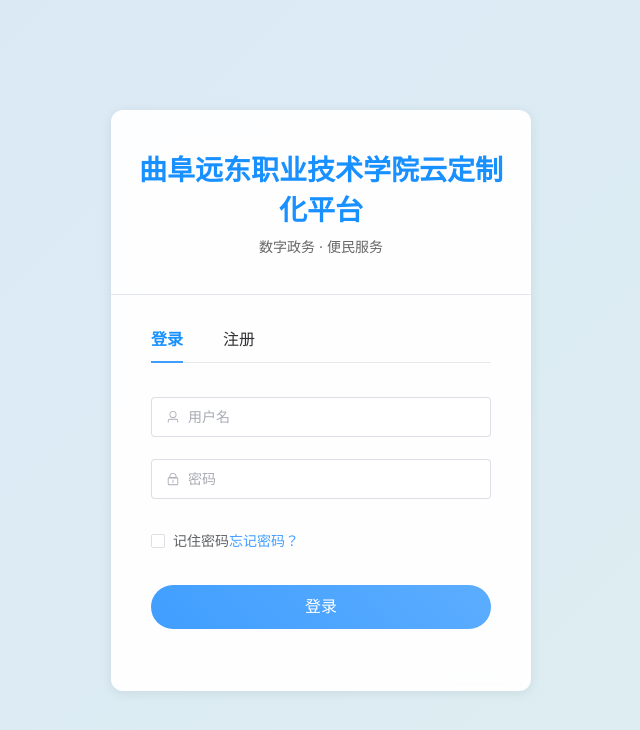
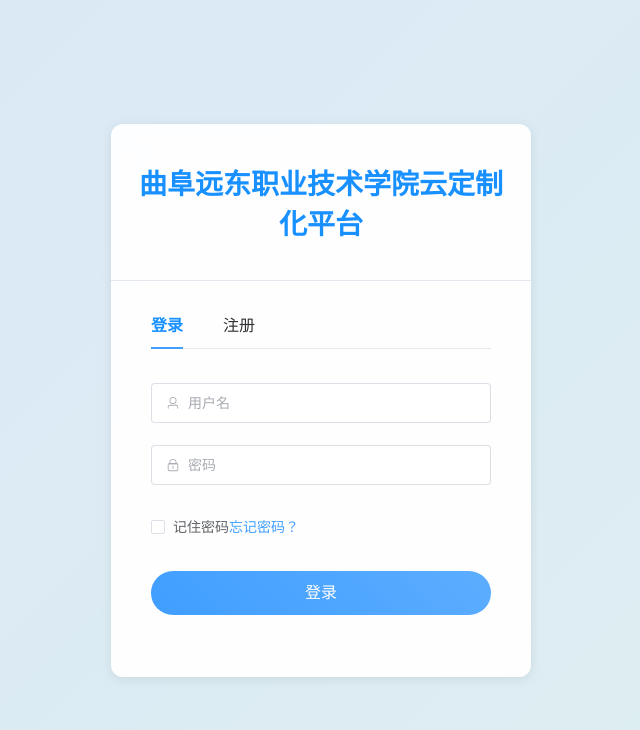
Before and after one commit to sdjnzt/qfyd, a Vue app: page /qfyd/login in a window 1280 px wide. Shown: the top 730 px of the page, without its empty margins (319-959 px from the left). Built offline with nearby package versions, Linux system fonts and the light colour scheme.

Commit message:
初始化3

```diff
--- a/src/views/login/index.vue
+++ b/src/views/login/index.vue
@@ -6,7 +6,7 @@
         <div class="card-header">
 <!--          <img src="@/assets/logo.png" alt="logo" class="logo" />-->
           <h2>曲阜远东职业技术学院云定制化平台</h2>
-          <p class="subtitle">数字政务 · 便民服务</p>
+<!--          <p class="subtitle">数字政务 · 便民服务</p>-->
         </div>
       </template>
 
```
